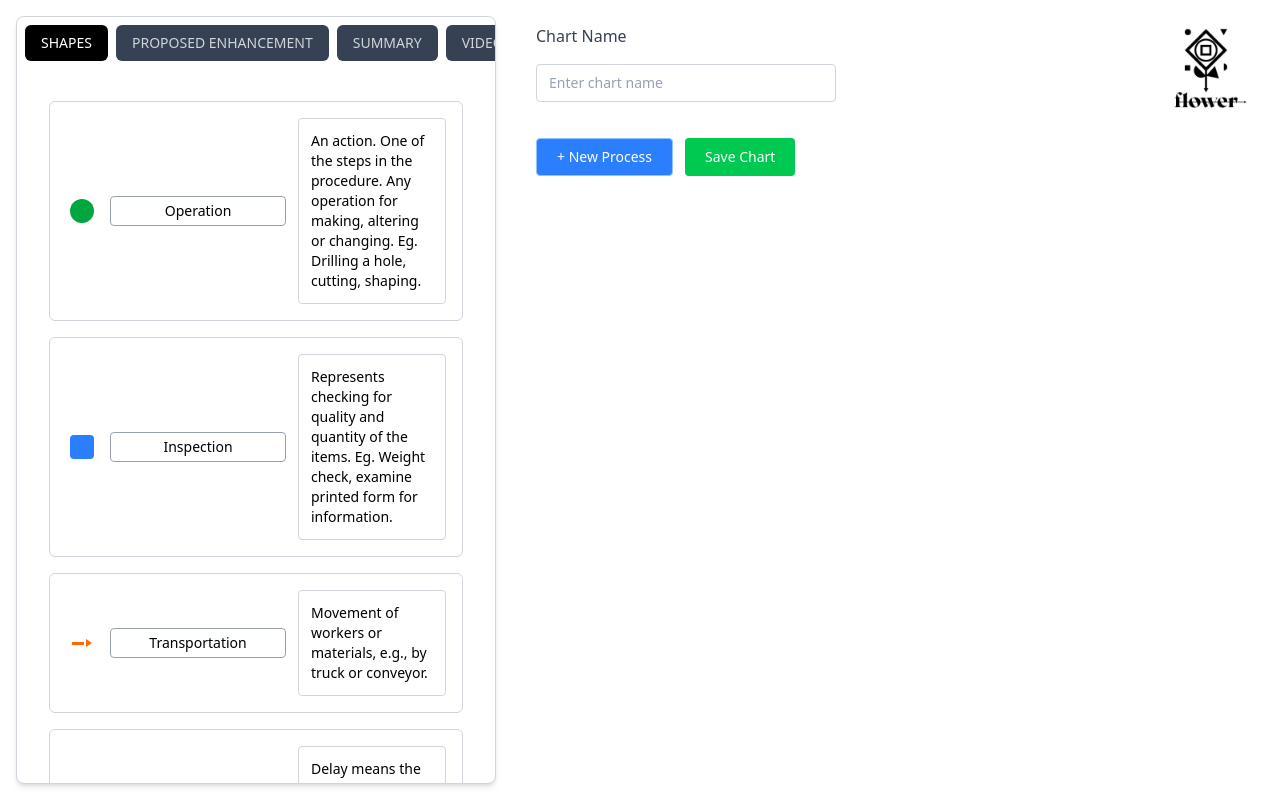
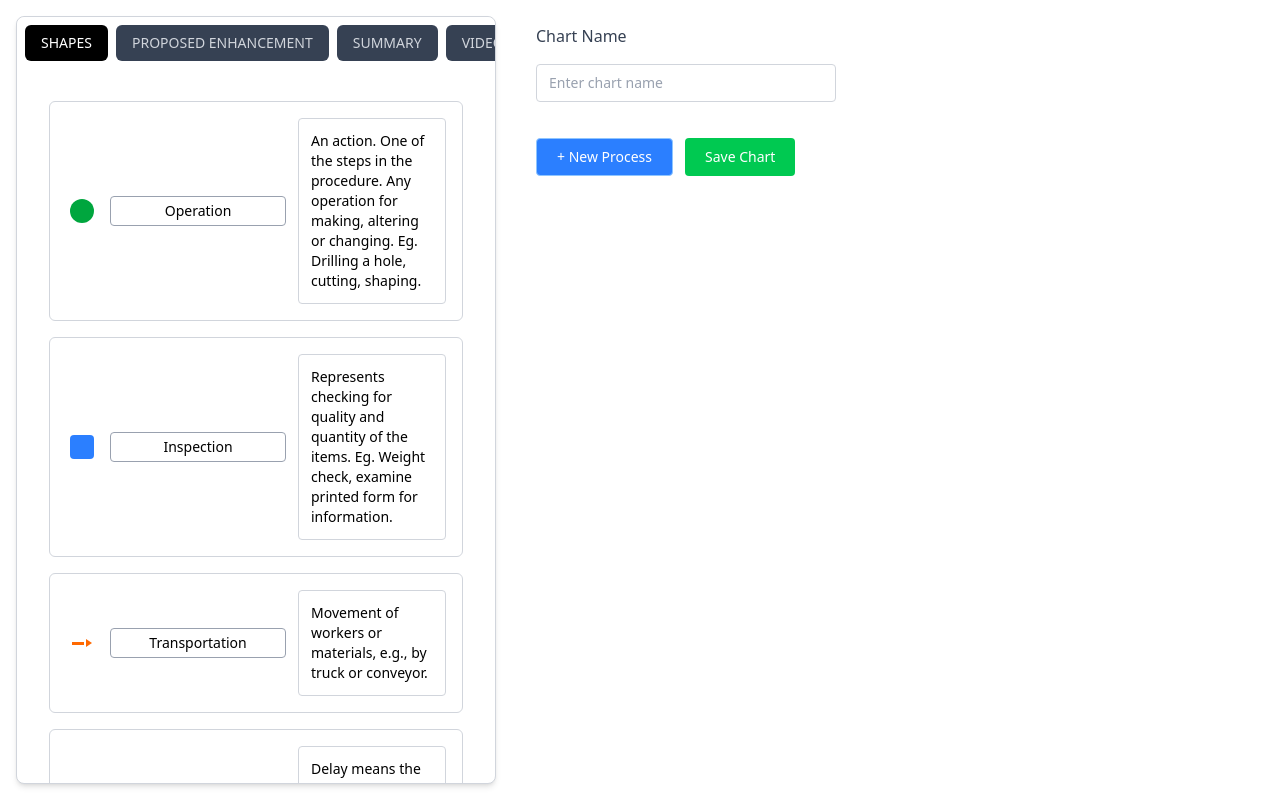
Before and after one commit to zYusufCelik/Flower-capstone-, a React (Vite) app in the folder frontend/: page / in a window 1280 px wide. Built offline with nearby package versions, Linux system fonts and the light colour scheme.

Commit message:
son düzenlemeler

```diff
--- a/frontend/src/App.jsx
+++ b/frontend/src/App.jsx
@@ -48,18 +48,13 @@ function App() {
 
       {/* Sağ taraf: ChartBuilder */}
       <div className="w-full md:w-[60%] bg-white flex flex-col items-end relative p-6 overflow-y-auto">
-        {/* Logo sağ üstte */}
-        <div className="absolute top-4 right-6">
-          <img src="src/assets/Flower.jpeg" alt="Flower Logo" className="w-25 h-25 object-contain" />
-        </div>
-
         {/* ChartBuilder içerik */}
         <div className="w-full flex justify-center items-start">
           <ChartBuilder onSetSummary={setSummaryData} onSetTab={setActiveTab} />
         </div>
       </div>
 
-    </div> // <-- bu kapanış div eksikti
+    </div>
   );
 }
 
```
